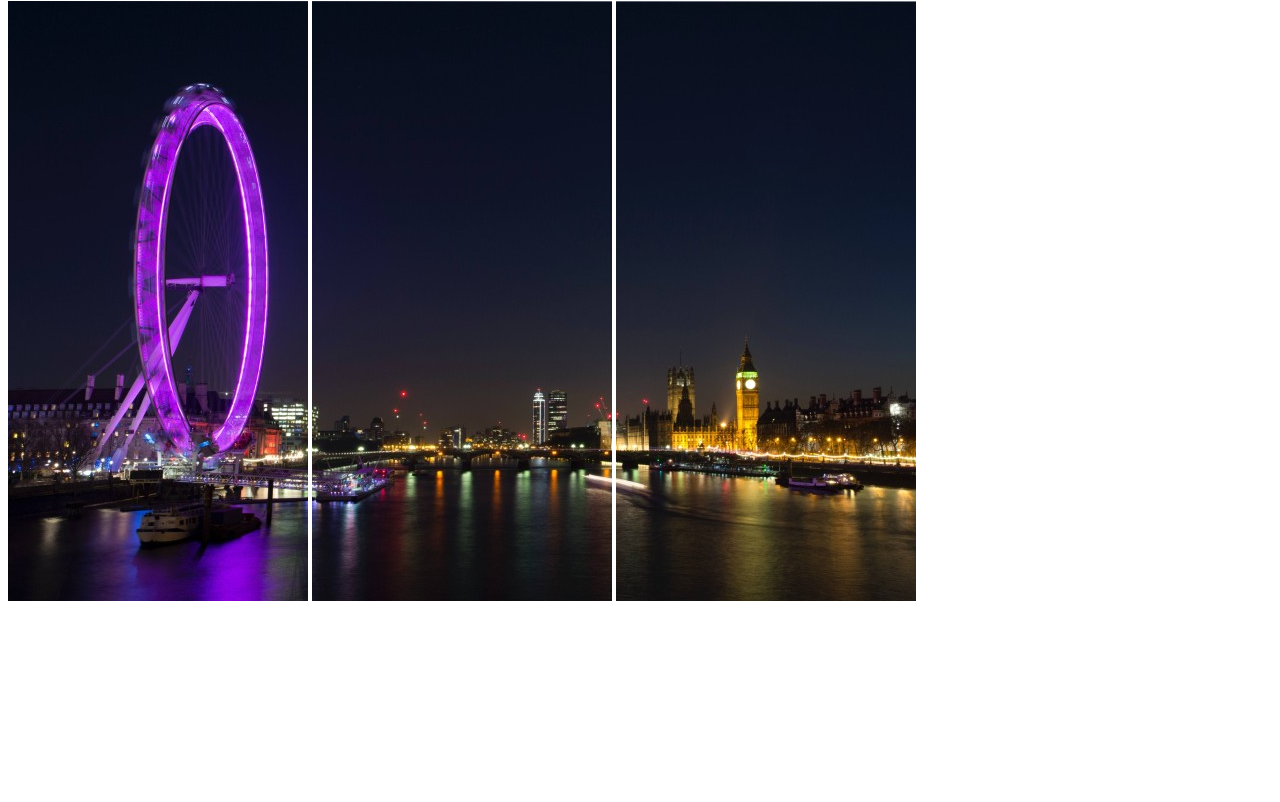
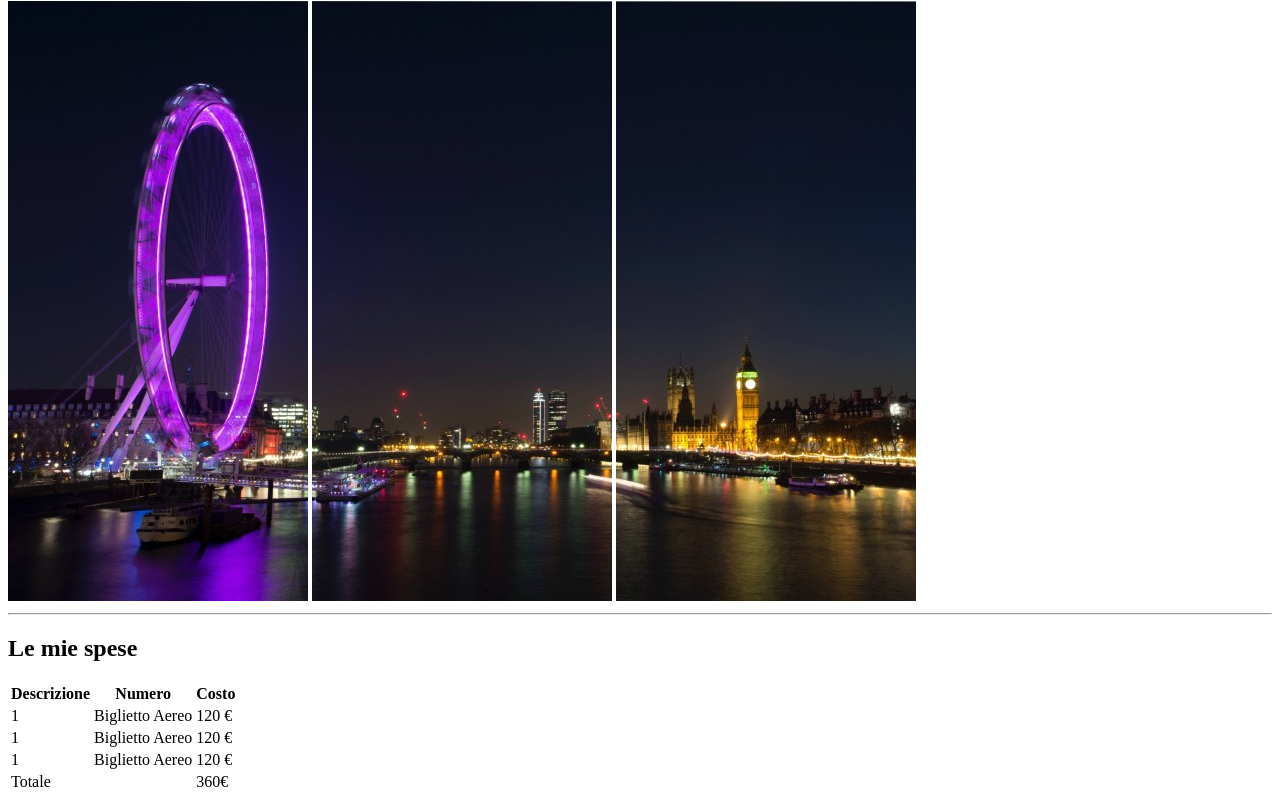
Before and after one commit to RiccardoBeca/html-london-trip, a plain HTML site: page index.html in a window 1280 px wide. Shown: the part 79-881 px from the top of the page. Before the commit the page ends 800 px from the top, so only its background shows below. Drawn offline with Linux system fonts and the light colour scheme.

Commit message:
commit expenses section

```diff
--- a/index.html
+++ b/index.html
@@ -19,7 +19,81 @@
 
   </header>
 
+  <hr>
+
 <!-- Main -->
+
+  <main>
+
+    <!--Expenses section  -->
+    <section>
+
+      <h2>Le mie spese</h2>
+
+      <table>
+
+        <!-- table head -->
+        <thead>
+          <tr>
+            <th>Descrizione</th>
+            <th>Numero</th>
+            <th>Costo</th>
+          </tr>
+        </thead>
+
+        <!-- table body -->
+        <tbody>
+          <tr>
+            <td>1</td>
+            <td>Biglietto Aereo</td>
+            <td>120	&euro;</td>
+          </tr>
+
+          <tr>
+            <td>1</td>
+            <td>Biglietto Aereo</td>
+            <td>120	&euro;</td>
+          </tr>
+
+          <tr>
+            <td>1</td>
+            <td>Biglietto Aereo</td>
+            <td>120	&euro;</td>
+          </tr>
+        </tbody>
+
+       <!-- table foot -->
+        <tfoot>
+            <tr>
+              <td colspan="2">Totale</td>
+              <td>360&euro;</td>
+            </tr>
+        </tfoot>
+
+      </table>
+
+    </section>
+
+
+
+
+
+
+
+
+
+
+
+
+
+
+
+
+
+
+
+
+  </main>
 
 
 </body>
```
